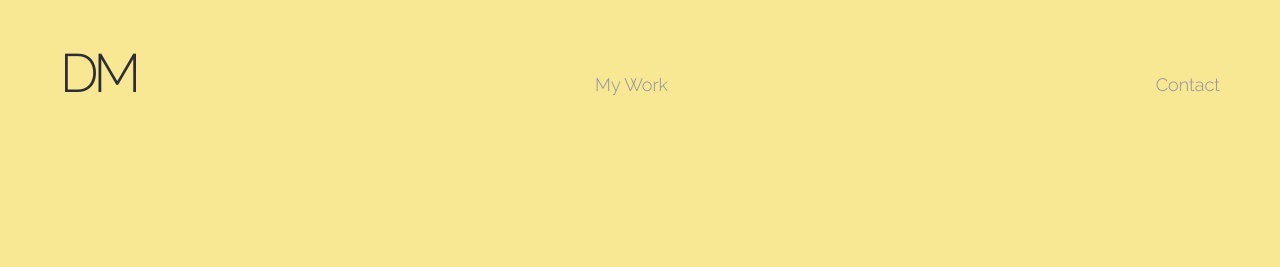
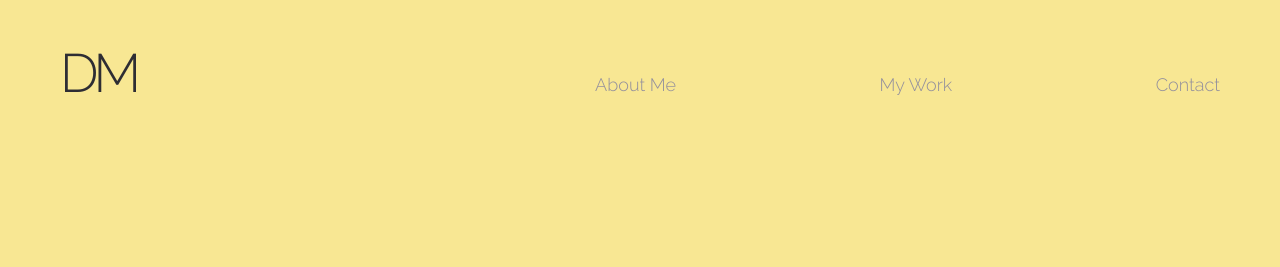
Before and after one commit to derekmorash/New-Portfolio, a Jekyll site: the page built from index.html, in a window 1280 px wide and 900 px high. Shown: the top 267 px of the window. Built offline with Jekyll 4.4.1, drawn with Linux system fonts in a browser that asks for light colours; nearby versions of some CDN libraries; the list of posts is cut into pages by our own code.

Commit message:
Nav links fixedgit add . I created an if statement to if the current page was the home page or another page. Depending on the page a different set of nav links would be displayed

```diff
--- a/_includes/header.html
+++ b/_includes/header.html
@@ -14,11 +14,20 @@
       </g>
     </svg>
     <ul>
-      {% for item in site.data.settings.menu %}
-      <li>
-        <a href="{{ item.url }}">{{ item.name }}</a>
-      </li>
-      {% endfor %}
+
+      {% if page.menu == "home" %}
+        {% for item in site.data.settings.menu-home %}
+        <li>
+          <a href="{{ item.url }}">{{ item.name }}</a>
+        </li>
+        {% endfor %}
+      {% else %}
+        {% for item in site.data.settings.menu %}
+        <li>
+          <a href="{{ item.url }}">{{ item.name }}</a>
+        </li>
+        {% endfor %}
+      {% endif %}
     </ul>
   </nav>
   <div class="hamburger">
--- a/index.html
+++ b/index.html
@@ -1,4 +1,5 @@
 ---
+menu: home
 ---
 
 <!DOCTYPE html>
```
Also changed, not shown: _data/settings.yml (+7 -1 lines).
